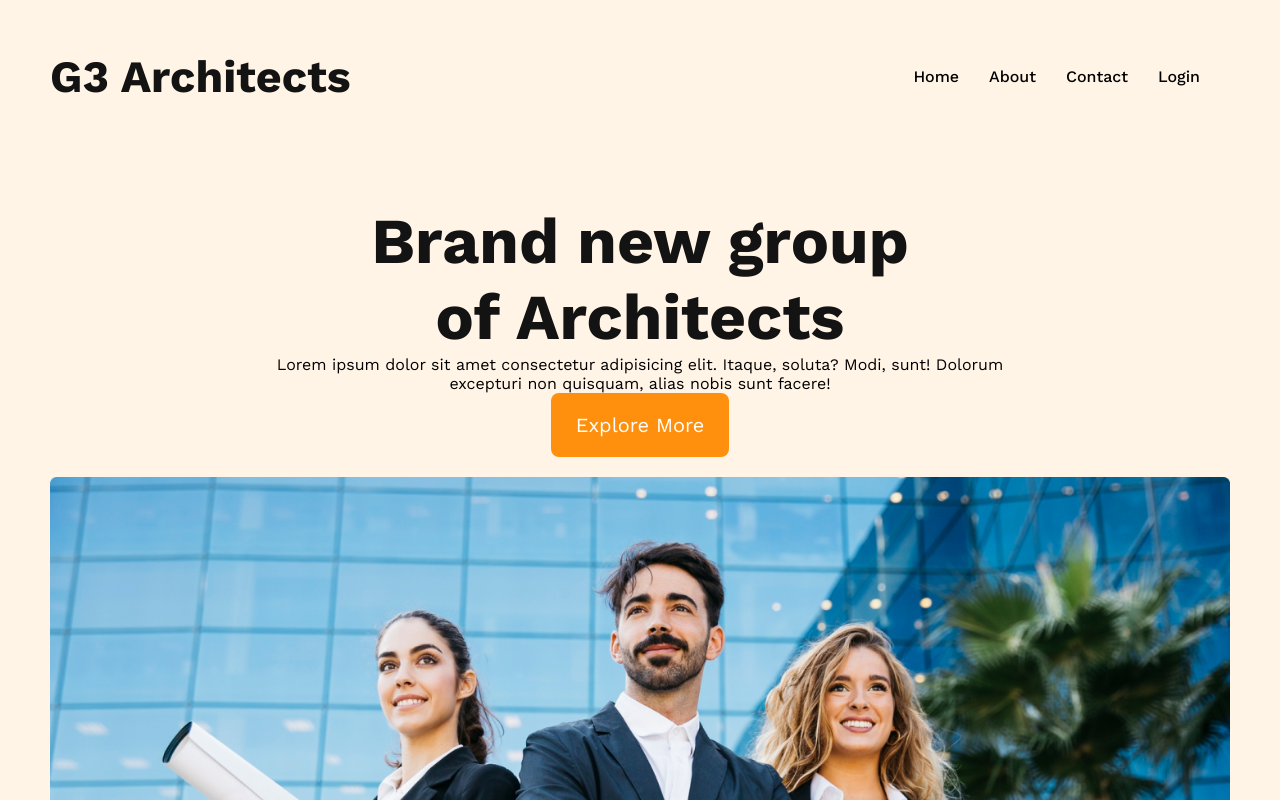
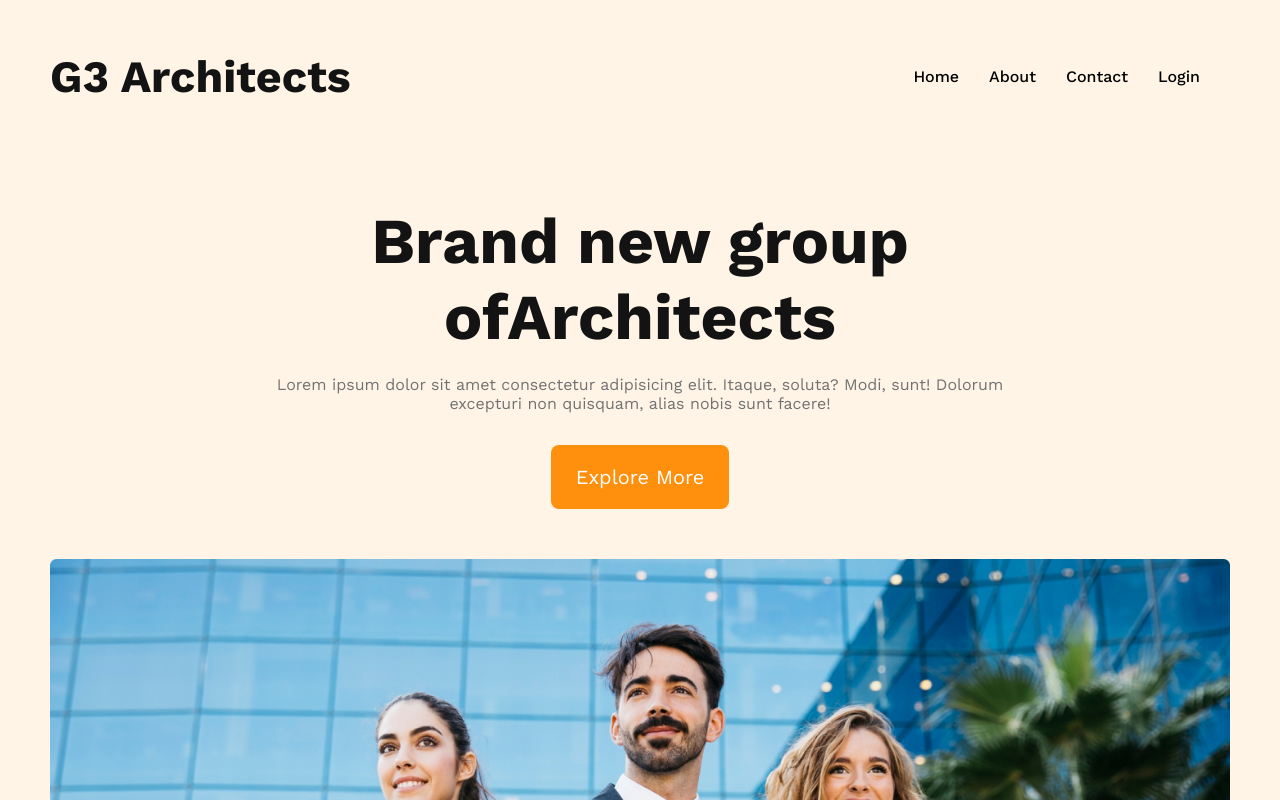
Before and after one commit to FojleTuhin/g3-architects, a plain HTML site: page index.html in a window 1280 px wide. Shown: the top 800 px of the page. Drawn offline with nearby package versions, Linux system fonts and the light colour scheme.

Commit message:
complete

```diff
--- a/index.html
+++ b/index.html
@@ -26,11 +26,11 @@
         </nav>
         <div class="banner">
             <div class="banner-content">
-                <h1 class="banner-title">Brand new group of
-                    Architects</h1>
+                <h1 class="banner-title">Brand new group ofArchitects</h1>
                 <p class="banner-descreption">Lorem ipsum dolor sit amet consectetur adipisicing elit. Itaque, soluta?
-                    Modi, sunt! Dolorum excepturi non quisquam, alias nobis sunt facere!</p>
-                <button class="btn-primary">Explore More</button>
+                    Modi, sunt! Dolorum excepturi non quisquam, alias nobis sunt facere!
+                </p>
+                <button class="btn-primary explore">Explore More</button>
 
             </div>
             <img src="images/banner.png" alt="">
@@ -67,23 +67,28 @@
             <div class="features-contain">
                 <h3 class="section-title"> Features you will <br>love and enjoy</h3>
 
-                <p class="features-descrep">Lorem, ipsum dolor sit amet consectetur adipisicing elit. Molestiae quos sunt aut, temporibus atque aliquid placeat maxime officia nesciunt modi.</p>
+                <p class="features-descrep">Lorem, ipsum dolor sit amet consectetur adipisicing elit. Molestiae quos
+                    sunt aut, temporibus atque aliquid placeat maxime officia nesciunt modi.</p>
 
                 <div class="card">
                     <h4>Desktop and mobile version</h4>
-                    <p>Lorem ipsum dolor sit amet consectetur, adipisicing elit. Repudiandae rerum voluptatem voluptas corporis inventore nulla aliquam enim accusantium eius possimus?</p>
+                    <p>Lorem ipsum dolor sit amet consectetur, adipisicing elit. Repudiandae rerum voluptatem voluptas
+                        corporis inventore nulla aliquam enim accusantium eius possimus?</p>
                 </div>
                 <div class="card">
                     <h4>Desktop and mobile version</h4>
-                    <p>Lorem ipsum dolor sit amet consectetur, adipisicing elit. Repudiandae rerum voluptatem voluptas corporis inventore nulla aliquam enim accusantium eius possimus?</p>
+                    <p>Lorem ipsum dolor sit amet consectetur, adipisicing elit. Repudiandae rerum voluptatem voluptas
+                        corporis inventore nulla aliquam enim accusantium eius possimus?</p>
                 </div>
                 <div class="card">
                     <h4>Desktop and mobile version</h4>
-                    <p>Lorem ipsum dolor sit amet consectetur, adipisicing elit. Repudiandae rerum voluptatem voluptas corporis inventore nulla aliquam enim accusantium eius possimus?</p>
+                    <p>Lorem ipsum dolor sit amet consectetur, adipisicing elit. Repudiandae rerum voluptatem voluptas
+                        corporis inventore nulla aliquam enim accusantium eius possimus?</p>
                 </div>
                 <div class="card">
                     <h4>Desktop and mobile version</h4>
-                    <p>Lorem ipsum dolor sit amet consectetur, adipisicing elit. Repudiandae rerum voluptatem voluptas corporis inventore nulla aliquam enim accusantium eius possimus?</p>
+                    <p>Lorem ipsum dolor sit amet consectetur, adipisicing elit. Repudiandae rerum voluptatem voluptas
+                        corporis inventore nulla aliquam enim accusantium eius possimus?</p>
                 </div>
             </div>
             <div class="features-img">
@@ -134,7 +139,8 @@
         <!-- sponsers sections -->
         <section class="sponsers">
             <h3 class="section-title">Our Sponsors</h3>
-            <p class="sponsers-descrep">Lorem ipsum dolor sit amet consectetur adipisicing elit. Ea voluptatum modi molestiae! Voluptates, corrupti quis perspiciatis sapiente tempore libero fugit?</p>
+            <p class="sponsers-descrep">Lorem ipsum dolor sit amet consectetur adipisicing elit. Ea voluptatum modi
+                molestiae! Voluptates, corrupti quis perspiciatis sapiente tempore libero fugit?</p>
 
             <div class="sponsers-img-container">
                 <img src="images/sponsors/spotify.png" alt="">
--- a/style.css
+++ b/style.css
@@ -75,12 +75,13 @@ nav li a {
     color: #131313;
 }
 
-.banner-description {
+.banner-descreption{
     color: #727272;
+    margin-top: 20px;
 }
 
 .banner img {
-    margin-top: 20px;
+    margin-top: 50px;
     width: 100%;
 }
 
```
